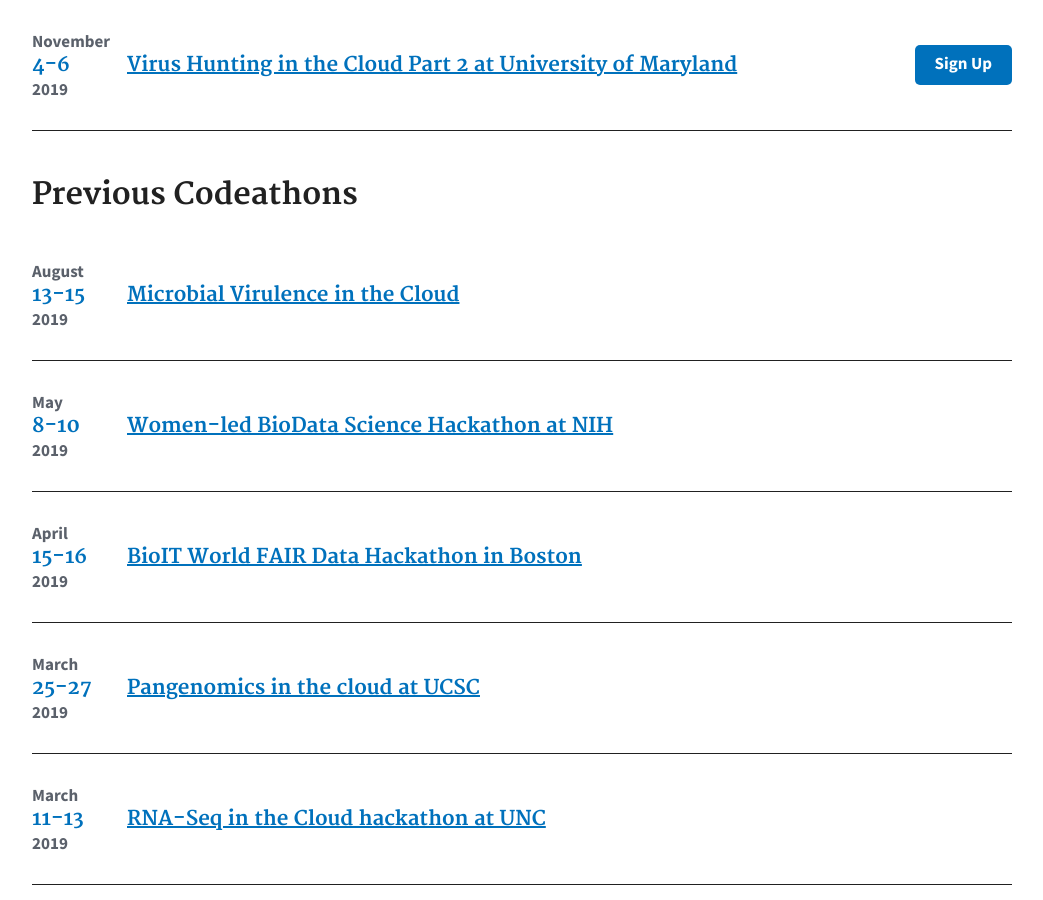
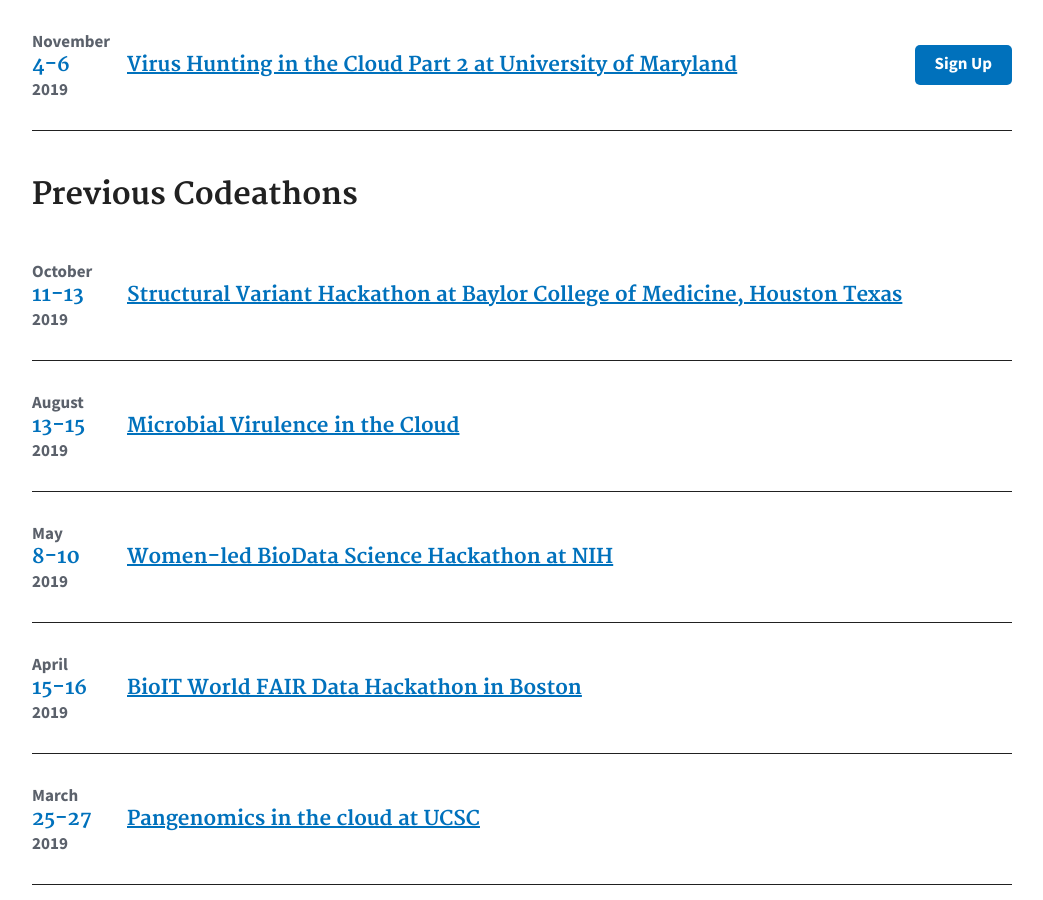
Before and after one commit to NCBI-Codeathons/ncbi-codeathons.github.io, a Jekyll site: the page built from index.md, in a window 1280 px wide and 900 px high, scrolled down 893 px. Shown: the whole window, without its empty margins (118-1161 px from the left). Built offline with Jekyll 4.4.1, drawn with Linux system fonts in a browser that asks for light colours.

Commit message:
Update previous-hackathon.yml

```diff
--- a/_data/previous-hackathon.yml
+++ b/_data/previous-hackathon.yml
@@ -1,3 +1,9 @@
+- month: "October"
+  day: "11-13"
+  year: "2019"
+  title: "Structural Variant Hackathon at Baylor College of Medicine, Houston Texas"
+  link: "https://www.hgsc.bcm.edu/events/hackathon"
+
 - month: "August"
   day: "13-15"
   year: "2019"
```
